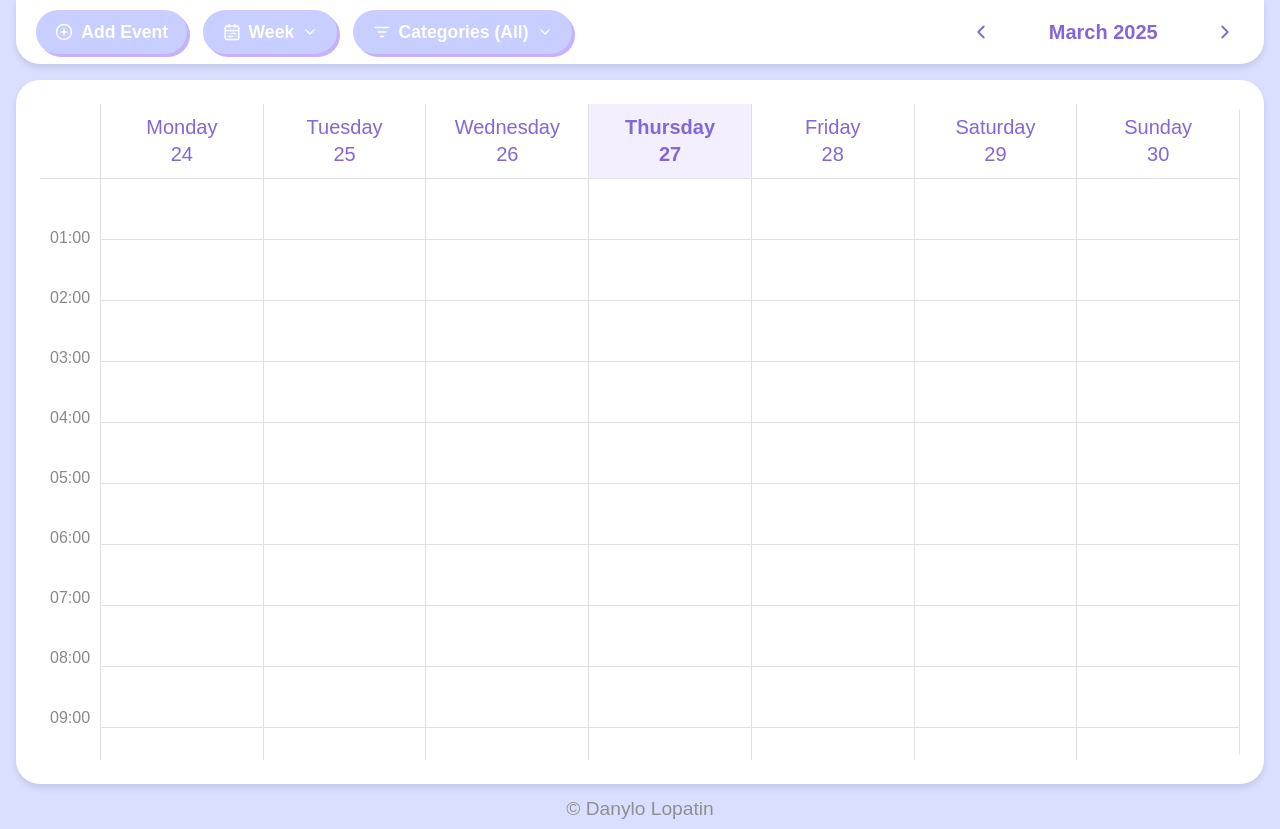
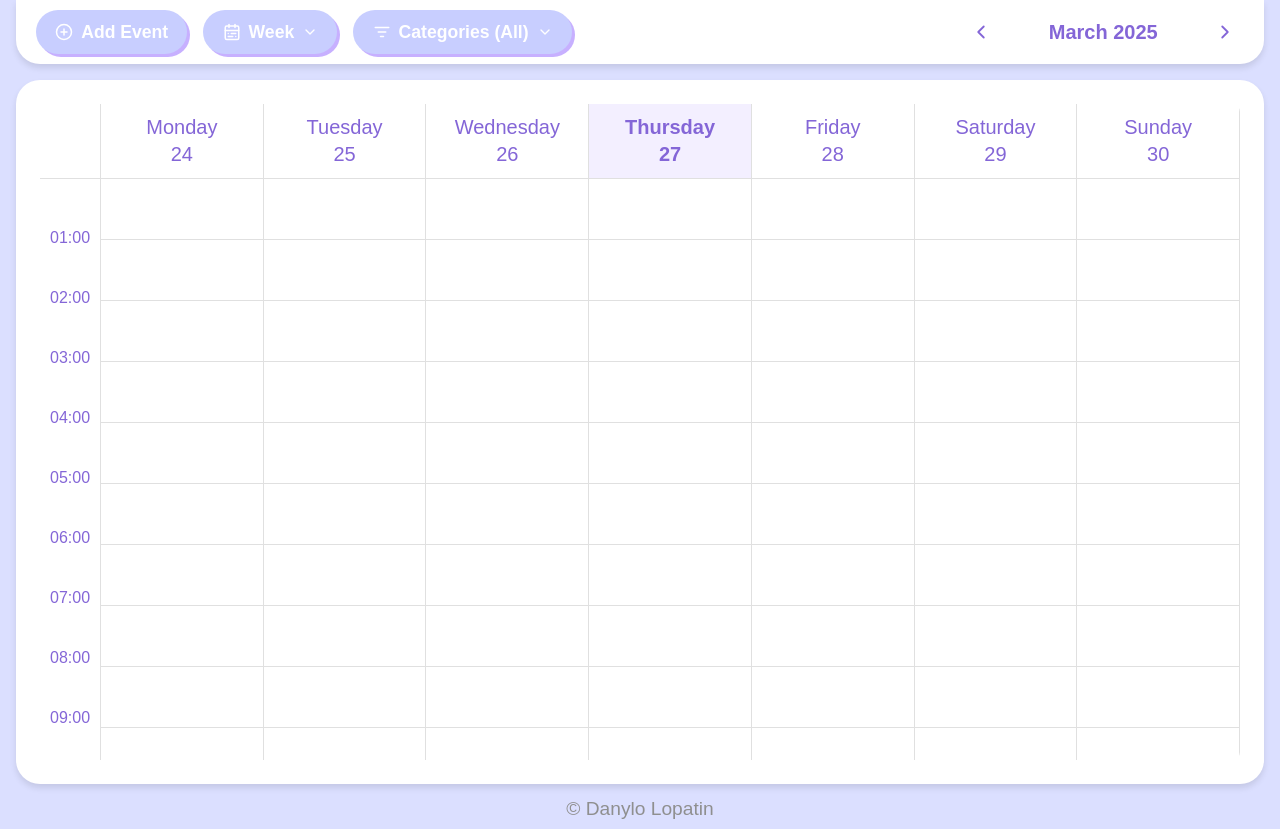
Before and after one commit to Danylo37/calendar-app, a React (Create React App) app: page / in a window 1280 px wide. Built offline with nearby package versions, Linux system fonts and the light colour scheme.

Commit message:
Added min-height for time-column and day-column and changed color of time label

```diff
--- a/src/styles/view/WeekView.css
+++ b/src/styles/view/WeekView.css
@@ -66,6 +66,7 @@
     flex: 1;
     overflow: auto;
     height: calc(100% - 60px);
+    position: relative;
 }
 
 .time-column {
@@ -76,6 +77,7 @@
     left: 0;
     background-color: #fff;
     z-index: 99;
+    min-height: 1440px;
 }
 
 .time-slot-label {
@@ -83,7 +85,7 @@
     padding: 0 10px;
     text-align: right;
     font-size: 1rem;
-    color: #888;
+    color: #8466D7;
     position: relative;
     top: -10px;
 }
@@ -100,6 +102,7 @@
 .day-column {
     flex: 1;
     border-right: 1px solid #e0e0e0;
+    min-height: 1440px;
 }
 
 .time-cell {
```
